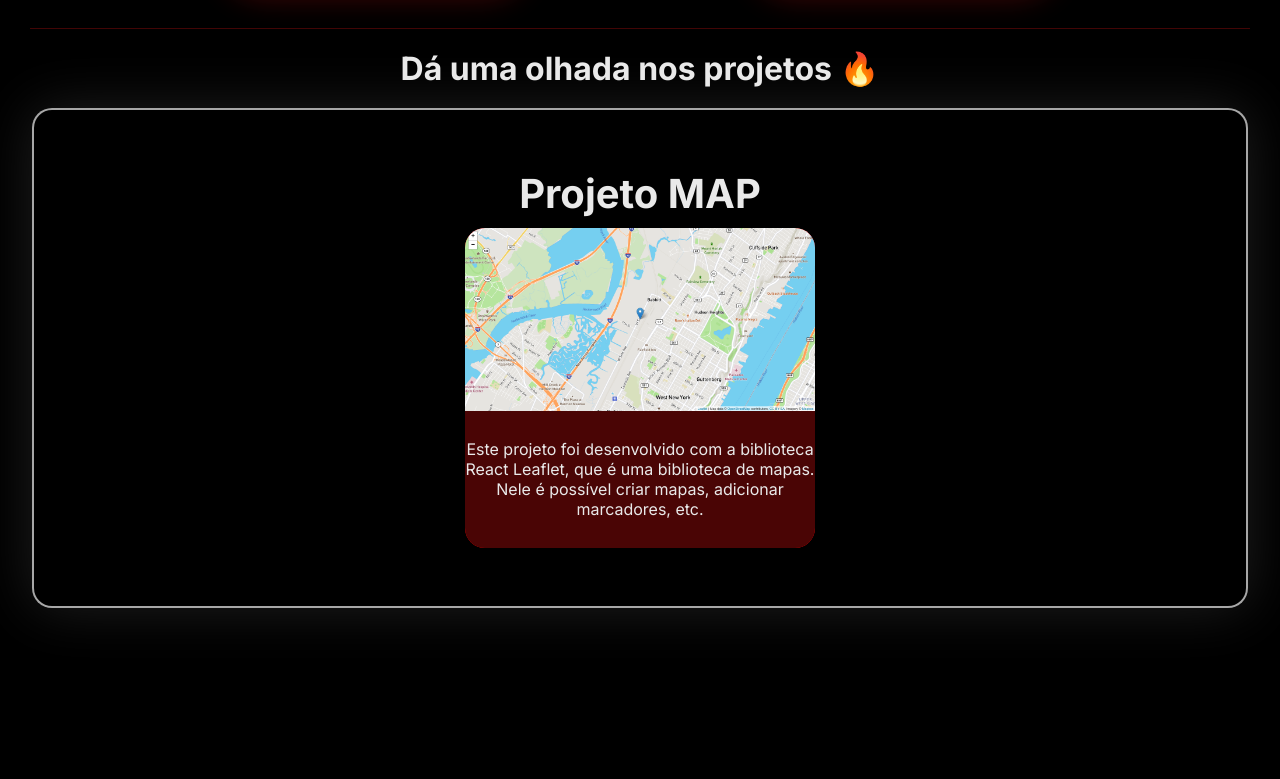
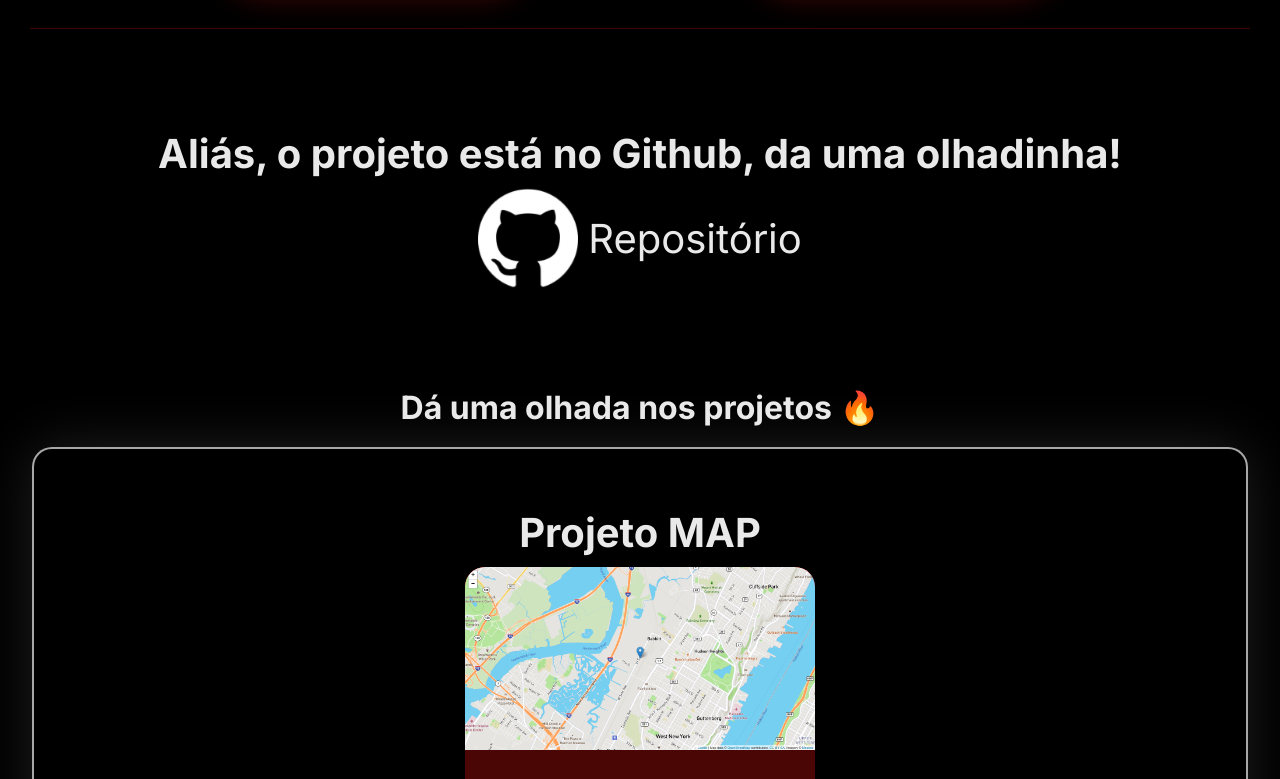
Before and after one commit to eusolomax/Quero-Um-Estagio-help, a React (Create React App) app in the folder frontend/: page / in a window 1280 px wide. Shown: the part 1281-2060 px from the top of the page. Built offline with nearby package versions, Linux system fonts and the light colour scheme.

Commit message:
Added new div for github project redirection + redo css tags

```diff
--- a/frontend/package.json
+++ b/frontend/package.json
@@ -26,6 +26,7 @@
   },
   "scripts": {
     "start": "react-scripts start",
+    "dev": "react-scripts start",
     "build": "react-scripts build",
     "test": "react-scripts test",
     "eject": "react-scripts eject"
--- a/frontend/src/pages/Home.jsx
+++ b/frontend/src/pages/Home.jsx
@@ -1,57 +1,63 @@
+//Import de Componentes
+import { Link } from "react-router-dom"
+
+//Import de conteudo
 import gif from '../public/images/mouse.gif'
 import cardvictor from '../public/images/cardphotos/victor.jpg'
 import cardbruno from '../public/images/cardphotos/bruno.jpg'
+import githubIcon from '../public/images/githubIcon.png'
 import mapPhoto from '../public/projects/mapphoto.png'
-import { Link } from "react-router-dom"
 
-import styles from '../styles/home/q_u_e.module.css'
-import styles2 from '../styles/home/about_us.module.css'
-import styles3 from '../styles/home/projects.module.css'
+//Importe de CSS
+import q_u_e from '../styles/home/q_u_e.module.css'
+import aboutus from '../styles/home/about_us.module.css'
+import projects from '../styles/home/projects.module.css'
+import github from '../styles/home/github.module.css'
 
 
 export default function Home() {
     return (
         <>
-            <div className={styles.q_u_e_background}>
-                <div className={styles.container_top}>
-                    <div className={styles.container_q_u_e}>
-                        <h1 className={styles.h1_q_u_e}>QUERO UM</h1>
-                        <h1 className={styles.h1_q_u_e}>ESTAGIO <span className={styles.help_color}>.HELP</span> </h1>
+            <div className={q_u_e.q_u_e_background}>
+                <div className={q_u_e.container_top}>
+                    <div className={q_u_e.container_q_u_e}>
+                        <h1 className={q_u_e.h1_q_u_e}>QUERO UM</h1>
+                        <h1 className={q_u_e.h1_q_u_e}>ESTAGIO <span className={q_u_e.help_color}>.HELP</span> </h1>
                     </div>
 
-                    <div className={styles.container_gif}>
-                        <img src={gif} alt="" className={styles.gif_mouse}/>
+                    <div className={q_u_e.container_gif}>
+                        <img src={gif} alt="" className={q_u_e.gif_mouse}/>
                     </div>
 
-                    <div className={styles.container_por_favor}>
-                        <h1 className={styles.h1_por_favor}>POR FAVOR!</h1>
+                    <div className={q_u_e.container_por_favor}>
+                        <h1 className={q_u_e.h1_por_favor}>POR FAVOR!</h1>
 
                     </div>
                 </div>
 
-                    <div className={styles2.div_merecemos}>
-                        <h1 className={styles2.h1_merecemos}>dois coders, um sonho: ter renda fixa!</h1>
+                    <div className={aboutus.div_merecemos}>
+                        <h1 className={aboutus.h1_merecemos}>dois coders, um sonho: ter renda fixa!</h1>
                     </div>
             </div>
 
 
 
-            <div className={styles2.about_us_background}>
-                <div className={styles2.container_about_us}>
-                    <div className={styles2.div_equip}>
-                        <img src={cardvictor} alt="" className={styles2.cards}/>
-                        <p className={styles2.p_name_victor}>VICTOR</p>
-                        <p className={styles2.p_function_victor}>FRONT-END</p>
-                        <p className={styles2.p_description_victor}>
+            <div className={aboutus.about_us_background}>
+                <div className={aboutus.container_about_us}>
+                    <div className={aboutus.div_equip}>
+                        <img src={cardvictor} alt="" className={aboutus.cards}/>
+                        <p className={aboutus.p_name_victor}>VICTOR</p>
+                        <p className={aboutus.p_function_victor}>FRONT-END</p>
+                        <p className={aboutus.p_description_victor}>
                             Em colaboração com a equipe, desenvolveu a estética do site e pos em código toda suas funcionabilidades.
                         </p>
                     </div>
 
-                    <div className={styles2.div_equip}>
-                            <img src={cardbruno} alt="" className={styles2.cards}/>
-                        <p className={styles2.p_name_bruno}>BRUNO</p>
-                        <p className={styles2.p_function_bruno}>FULL-STACK</p>
-                        <p className={styles2.p_description_bruno}>
+                    <div className={aboutus.div_equip}>
+                            <img src={cardbruno} alt="" className={aboutus.cards}/>
+                        <p className={aboutus.p_name_bruno}>BRUNO</p>
+                        <p className={aboutus.p_function_bruno}>FULL-STACK</p>
+                        <p className={aboutus.p_description_bruno}>
                             Desenvolveu grande parte das funcionabilidades do site e os projetos em equipe, como: login, cadastro, etc.
                         </p>
                     </div>
@@ -61,19 +67,30 @@ export default function Home() {
 
 
 
-            <div className={styles3.projects_background}>
-                    <div className={styles3.nossos_projetos}>
-                        <h1 className={styles3.h1_nossos_projetos}>Dá uma olhada nos projetos 🔥</h1>
+            <div className={github.github_background}>
+                <div className={github.containerDiv}>
+                    <h1>Aliás, o projeto está no Github, da uma olhadinha!</h1>
+                        <a href="https://github.com/eusolomax/Quero-Um-Estagio-help" target="_blank">
+                            <div className={github.githubRepoDiv}><img className={github.githubIcon} src={githubIcon}/><p>Repositório</p></div>
+                        </a>
+                </div>
+            </div>
+
+
+
+            <div className={projects.projects_background}>
+                    <div className={projects.nossos_projetos}>
+                        <h1 className={projects.h1_nossos_projetos}>Dá uma olhada nos projetos 🔥</h1>
                     </div>
 
-                    <div className={styles3.container_projetos}>
-                        <div className={styles3.div_cardProjeto}>
+                    <div className={projects.container_projetos}>
+                        <div className={projects.div_cardProjeto}>
                             <h1>Projeto MAP</h1>
 
                             <Link to="/projects/map">
-                                <div className={styles3.div_projeto}>
-                                    <img src={mapPhoto} alt="" className={styles3.projects_img}/>
-                                    <div className={styles3.div_projeto_desc}>
+                                <div className={projects.div_projeto}>
+                                    <img src={mapPhoto} alt="" className={projects.projects_img}/>
+                                    <div className={projects.div_projeto_desc}>
                                         Este projeto foi desenvolvido com a biblioteca React Leaflet, que é uma biblioteca de mapas. Nele é possível criar mapas, adicionar marcadores, etc.
                                     </div>
                                 </div>
--- /dev/null
+++ b/frontend/src/styles/home/github.module.css
@@ -0,0 +1,64 @@
+.github_background {
+    background-color: var(--black) !important;
+
+    width: 100%;
+    height: auto;
+    padding: 80px 0;
+}
+
+.containerDiv {
+    display: flex;
+    flex-direction: column;
+    align-items: center;
+}
+
+.containerDiv h1 {
+    padding-top: 20px;
+    text-align: center;
+    font-size: 40px;
+    transition: 200ms ease-in-out;
+}
+
+.containerDiv h1:hover {
+    letter-spacing: 1px;
+    transition-duration: 200ms;
+}
+
+.containerDiv p {
+    padding-left: 10px;
+    font-size: 40px;
+}
+
+.githubRepoDiv {
+    padding-top: 10px;
+
+    display: flex;
+    align-items: center;
+}
+
+.githubIcon {
+    width: 100px;
+    filter: invert(1);
+
+    animation: roda-roda 1000ms linear infinite;
+}
+
+.githubIcon:hover {
+    animation: roda-rodakk 1000ms linear infinite;
+}
+
+@keyframes roda-roda {
+    0% { transform: rotate(0deg); }
+    25% { transform: rotate(2deg); }
+    50% { transform: rotate(0deg); }
+    75% { transform: rotate(-2deg); }
+    100% { transform: rotate(0deg); }
+}
+
+@keyframes roda-rodakk {
+    0% { transform: rotate(0deg); }
+    25% { transform: rotate(8deg); }
+    50% { transform: rotate(0deg); }
+    75% { transform: rotate(-8deg); }
+    100% { transform: rotate(0deg); }
+}
```
Also changed, not shown: frontend/src/public/images/githubIcon.png (added).
